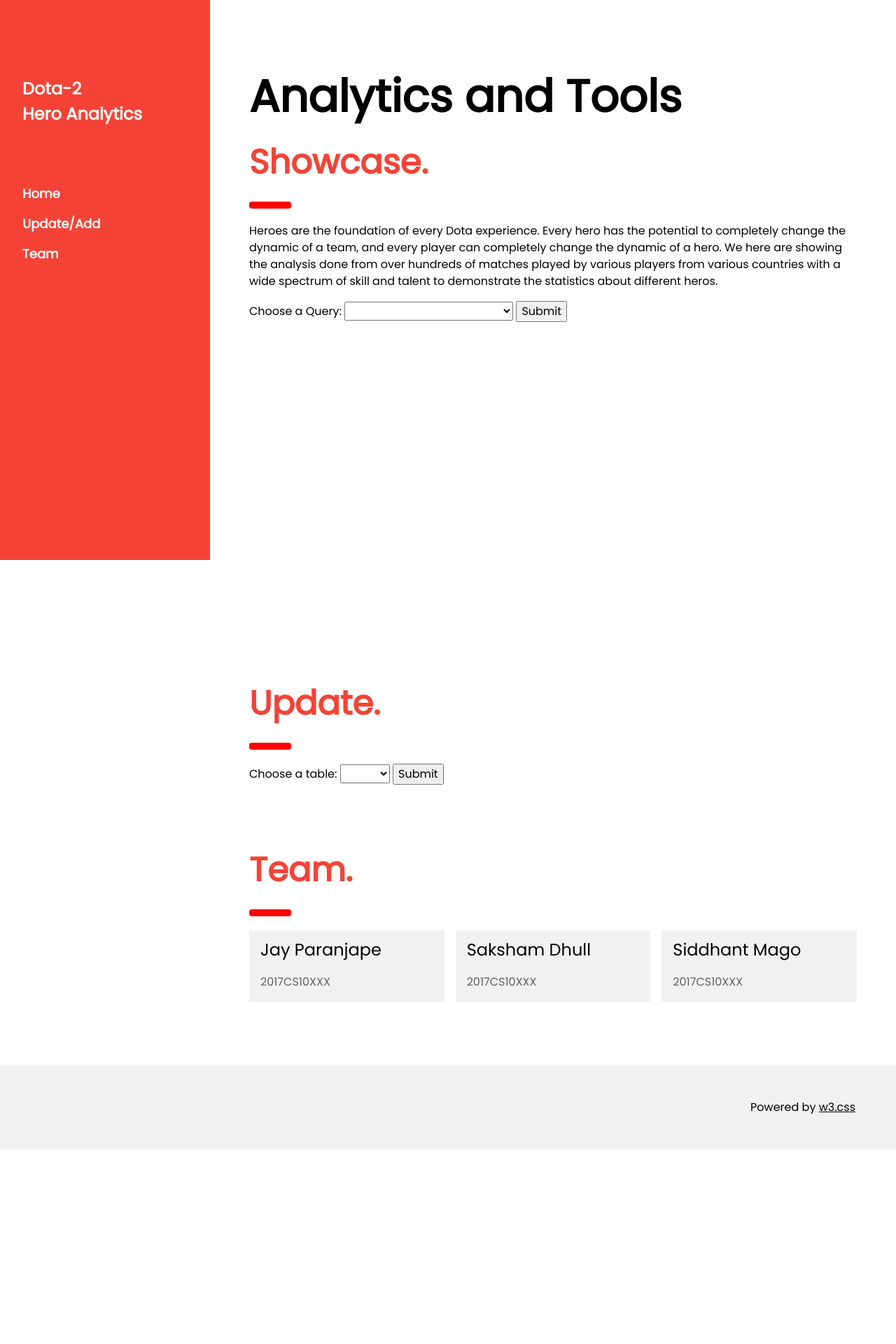
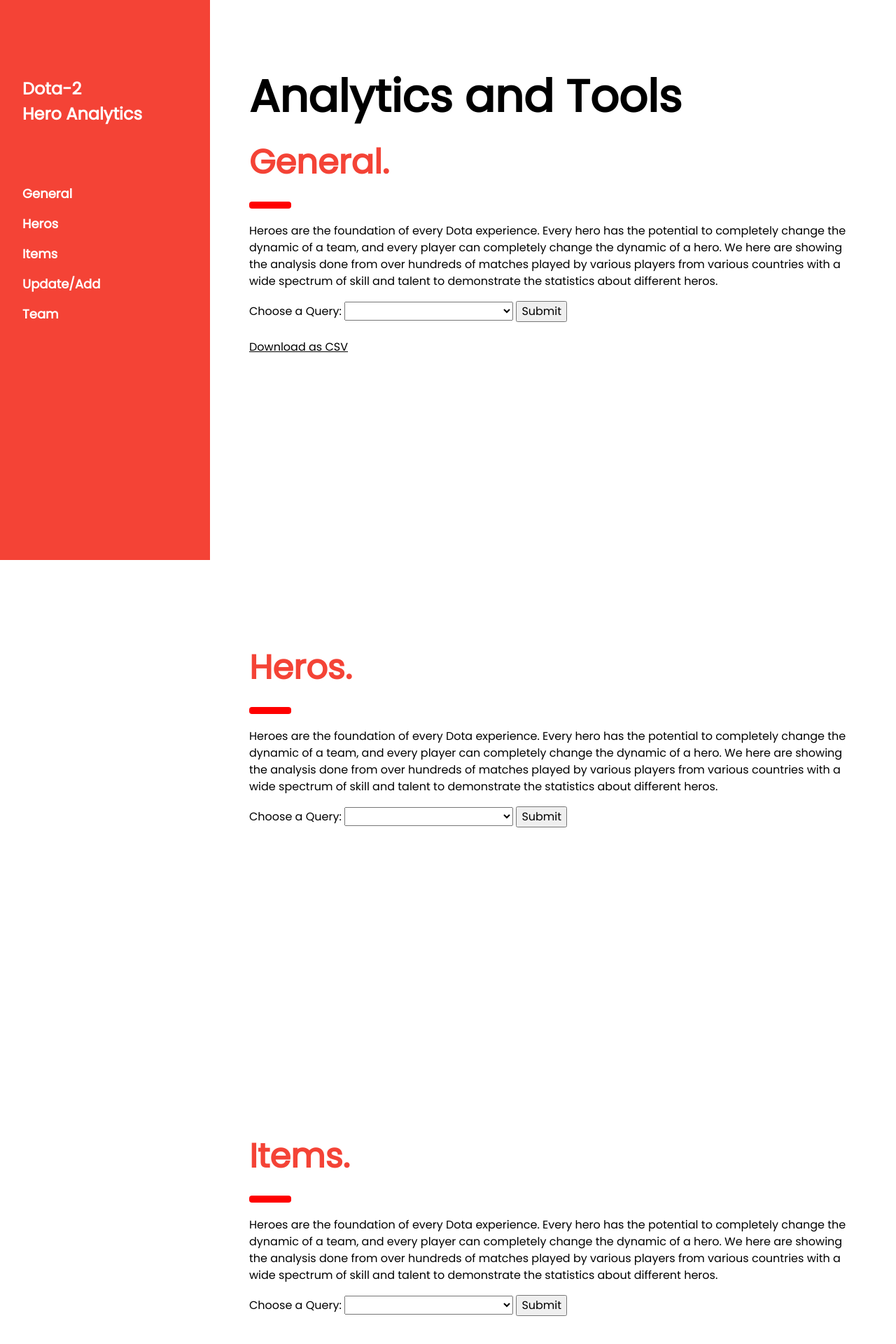
Before and after one commit to Dhull442/Dota-2-hero-analytics, a Flask app: page / in a window 1280 px wide. Shown: the top 1920 px of the page at 70% size. Before the commit the page ends 1642 px from the top, so only its background shows below. Run offline with Flask 2, Linux system fonts and the light colour scheme; some libraries are stand-ins or nearby versions.

Commit message:
some changes

```diff
--- a/frontend/main.py
+++ b/frontend/main.py
@@ -10,8 +10,74 @@
                                                 select count(1) from match\
                                                 where radiant_win = 'True'\
                                             ) numerator\
+                                            ;"),
+    "q4":(["Percentage of Dire Wins"],   "select round(100 - 100*(numerator.count/num_matches.num_matches ),2)as radiant_wins from\
+                                            num_matches,\
+                                            (\
+                                                select count(1) from match\
+                                                where radiant_win = 'True'\
+                                            ) numerator\
                                             ;")
 }
+initqueries = """
+CREATE MATERIALIZED VIEW num_matches(num_matches)
+as(
+    select cast(count(1) as decimal) from match
+);
+
+CREATE MATERIALIZED VIEW player_hero_wins(match_id, hero_name, player_slot, won, gpm, xppm, damage, healing, tower_damage)
+as(
+    select players.match_id, hero_names.localized_name as hero_name, player_slot,
+    ((radiant_win='True' AND player_slot<5) OR (radiant_win='False' AND player_slot>100)),
+    gold_per_min, xp_per_min, hero_damage, hero_healing, tower_damage
+    from players, match, hero_names
+    where(
+        match.match_id = players.match_id and
+        players.hero_id = hero_names.hero_id
+    )
+);
+
+CREATE MATERIALIZED VIEW hero_builds(hero_name, item0, item1, item2, item3, item4, item5,
+build_count, win_rate, rn)
+as(
+    select localized_name, item0.item_name, item1.item_name, item2.item_name,
+    item3.item_name, item4.item_name, item5.item_name, count, wr,
+    row_number() over(partition by localized_name
+    order by count DESC, wr DESC, item0.item_name, item1.item_name, item2.item_name, item3.item_name, item4.item_name, item5.item_name) rn
+    from
+    (
+        select localized_name, item_0, item_1, item_2,item_3, item_4, item_5,
+        count(1),
+        sum(((radiant_win='True' AND player_slot<5) OR (radiant_win='False' AND player_slot>100))::int) as wr
+        from hero_names, players, match
+        where(
+            hero_names.hero_id = players.hero_id AND
+            match.match_id = players.match_id
+        )
+        group by localized_name, item_0, item_1, item_2, item_3, item_4, item_5
+    ) dummy
+    inner join item_ids as item0 on(dummy.item_0=item0.item_id)
+    inner join item_ids as item1 on(dummy.item_1=item1.item_id)
+    inner join item_ids as item2 on(dummy.item_2=item2.item_id)
+    inner join item_ids as item3 on(dummy.item_3=item3.item_id)
+    inner join item_ids as item4 on(dummy.item_4=item4.item_id)
+    inner join item_ids as item5 on(dummy.item_5=item5.item_id)
+)
+;
+"""
+def views_init():
+    print("Initialize Views")
+    conn = pg.connect(host='/var/run/postgresql',dbname='project_db', user='dhull', port='5432', password='1234')
+    try:
+        cursor = conn.cursor()
+        cursor.execute(initqueries)
+        conn.commit()
+    except (Exception, psycopg2.Error) as error:
+        print("Error while creating views from PostgreSQL", error)
+    finally:
+        if conn is not None:
+            cursor.close()
+            conn.close()
 
 def query_main(query_num):
     if(query_num in qdict.keys()):
@@ -52,3 +118,4 @@
 
 if __name__ == '__main__':
    app.run()
+   views_init()
--- a/frontend/templates/index.html
+++ b/frontend/templates/index.html
@@ -1,13 +1,15 @@
 <!DOCTYPE html>
 <html lang="en">
+<head>
 <title>Dota-2 Hero Analytics</title>
 <meta charset="UTF-8">
 <meta name="viewport" content="width=device-width, initial-scale=1">
+<link href="favicon.ico" rel="icon" type="image/x-icon" />
 <link rel="stylesheet" href="https://www.w3schools.com/w3css/4/w3.css">
 <link rel="stylesheet" href="https://fonts.googleapis.com/css?family=Poppins">
 <script src="https://ajax.googleapis.com/ajax/libs/jquery/3.6.0/jquery.min.js"></script>
 <!-- <script type="text/javascript" src="jquery.js"></script> -->
-<link href="favicon.ico" rel="icon" type="image/x-icon" />
+
 <style>
 body,h1,h2,h3,h4,h5 {font-family: "Poppins", sans-serif}
 body {font-size:16px;}
@@ -21,6 +23,7 @@
 th, td { padding: 8px 16px; }
 th     { background:#eee; }
 </style>
+</head>
 <body>
 
 <!-- Sidebar/menu -->
@@ -30,7 +33,9 @@
     <h3 class="w3-padding-64"><b>Dota-2<br>Hero Analytics</b></h3>
   </div>
   <div class="w3-bar-block">
-    <a href="#" onclick="w3_close()" class="w3-bar-item w3-button w3-hover-white">Home</a>
+    <a href="#" onclick="w3_close()" class="w3-bar-item w3-button w3-hover-white">General</a>
+    <a href="#hero_query" onclick="w3_close()" class="w3-bar-item w3-button w3-hover-white">Heros</a>
+    <a href="#item_query" onclick="w3_close()" class="w3-bar-item w3-button w3-hover-white">Items</a>
     <a href="#updates" onclick="w3_close()" class="w3-bar-item w3-button w3-hover-white"> Update/Add </a>
     <a href="#team" onclick="w3_close()" class="w3-bar-item w3-button w3-hover-white">Team</a>
 
@@ -52,7 +57,7 @@
   <!-- Header -->
   <div class="w3-container" style="margin-top:80px" id="queries">
     <h1 class="w3-jumbo"><b>Analytics and Tools</b></h1>
-    <h1 class="w3-xxxlarge w3-text-red"><b>Showcase.</b></h1>
+    <h1 class="w3-xxxlarge w3-text-red"><b>General.</b></h1>
     <hr style="width:50px;border:5px solid red" class="w3-round">
     <p>Heroes are the foundation of every Dota experience. Every hero has the potential to completely change the dynamic of a team,
       and every player can completely change the dynamic of a hero. We here are showing the analysis done from over hundreds of matches played
@@ -64,13 +69,14 @@
     <option value="null"></option>
     <option value="q1">Top k heroes most selected</option>
     <option value="q3">Percentage of radiant wins</option>
-    <option value="q2">Percentage of Dire Wins</option>
-    <option value="q4">Overall Starter items</option>
+    <option value="q4">Percentage of Dire Wins</option>
+    <option value="q5">Overall Starter items</option>
   </select>
   <input type="submit" value="Submit">
 </form>
 <br>
 {% if data != None %}
+<a href="#" onclick="download_table_as_csv('results');">Download as CSV</a>
 <div class="tableFixHead" id="results">
   <table>
     {% if header != None %}
@@ -92,6 +98,95 @@
       {% endfor %}
     </tbody>
   </table>
+</div>
+{% endif %}
+
+<!-- # heros -->
+<h1 class="w3-xxxlarge w3-text-red" id="hero_query"><b>Heros.</b></h1>
+<hr style="width:50px;border:5px solid red" class="w3-round">
+<p>Heroes are the foundation of every Dota experience. Every hero has the potential to completely change the dynamic of a team,
+  and every player can completely change the dynamic of a hero. We here are showing the analysis done from over hundreds of matches played
+   by various players from various countries with a wide spectrum of skill and talent to demonstrate the statistics about different heros.
+</p>
+<form action="/query" method="post">
+<label for="queries">Choose a Query:</label>
+<select name="query" id="query">
+<option value="null"></option>
+<option value="q1">Top k heroes most selected</option>
+<option value="q3">Percentage of radiant wins</option>
+<option value="q4">Percentage of Dire Wins</option>
+<option value="q5">Overall Starter items</option>
+</select>
+<input type="submit" value="Submit">
+</form>
+<br>
+{% if data != None %}
+<div class="tableFixHead" id="results1">
+<table>
+{% if header != None %}
+<thead>
+  <tr>
+  {% for h in header %}
+  <th> {{h}} </th>
+  {% endfor %}
+</tr>
+</thead>
+{% endif %}
+<tbody>
+  {% for row in data %}
+  <tr>
+    {% for x in row %}
+    <td> {{x}} </td>
+    {% endfor %}
+  </tr>
+  {% endfor %}
+</tbody>
+</table>
+</div>
+{% endif %}
+
+
+<!-- # item -->
+<h1 class="w3-xxxlarge w3-text-red" id='item_query'><b>Items.</b></h1>
+<hr style="width:50px;border:5px solid red" class="w3-round">
+<p>Heroes are the foundation of every Dota experience. Every hero has the potential to completely change the dynamic of a team,
+  and every player can completely change the dynamic of a hero. We here are showing the analysis done from over hundreds of matches played
+   by various players from various countries with a wide spectrum of skill and talent to demonstrate the statistics about different heros.
+</p>
+<form action="/query" method="post">
+<label for="queries">Choose a Query:</label>
+<select name="query" id="query">
+<option value="null"></option>
+<option value="q1">Top k heroes most selected</option>
+<option value="q3">Percentage of radiant wins</option>
+<option value="q4">Percentage of Dire Wins</option>
+<option value="q5">Overall Starter items</option>
+</select>
+<input type="submit" value="Submit">
+</form>
+<br>
+{% if data != None %}
+<div class="tableFixHead" id="results2">
+<table>
+{% if header != None %}
+<thead>
+  <tr>
+  {% for h in header %}
+  <th> {{h}} </th>
+  {% endfor %}
+</tr>
+</thead>
+{% endif %}
+<tbody>
+  {% for row in data %}
+  <tr>
+    {% for x in row %}
+    <td> {{x}} </td>
+    {% endfor %}
+  </tr>
+  {% endfor %}
+</tbody>
+</table>
 </div>
 {% endif %}
   </div>
@@ -218,6 +313,38 @@
 
 </script>
 <script>
+// Quick and simple export target #table_id into a csv
+function download_table_as_csv(table_id, separator = ',') {
+    // Select rows from table_id
+    var rows = document.querySelectorAll('#' + table_id + ' tr');
+    // Construct csv
+    var csv = [];
+    for (var i = 0; i < rows.length; i++) {
+        var row = [], cols = rows[i].querySelectorAll('td, th');
+        for (var j = 0; j < cols.length; j++) {
+            // Clean innertext to remove multiple spaces and jumpline (break csv)
+            var data = cols[j].innerText.replace(/(\r\n|\n|\r)/gm, '').replace(/(\s\s)/gm, ' ')
+            // Escape double-quote with double-double-quote (see https://stackoverflow.com/questions/17808511/properly-escape-a-double-quote-in-csv)
+            data = data.replace(/"/g, '""');
+            // Push escaped string
+            row.push('"' + data + '"');
+        }
+        csv.push(row.join(separator));
+    }
+    var csv_string = csv.join('\n');
+    // Download it
+    var filename = 'export_' + table_id + '_' + new Date().toLocaleDateString() + '.csv';
+    var link = document.createElement('a');
+    link.style.display = 'none';
+    link.setAttribute('target', '_blank');
+    link.setAttribute('href', 'data:text/csv;charset=utf-8,' + encodeURIComponent(csv_string));
+    link.setAttribute('download', filename);
+    document.body.appendChild(link);
+    link.click();
+    document.body.removeChild(link);
+}
+</script>
+<script>
 // Script to open and close sidebar
 function w3_open() {
   document.getElementById("mySidebar").style.display = "block";
```
